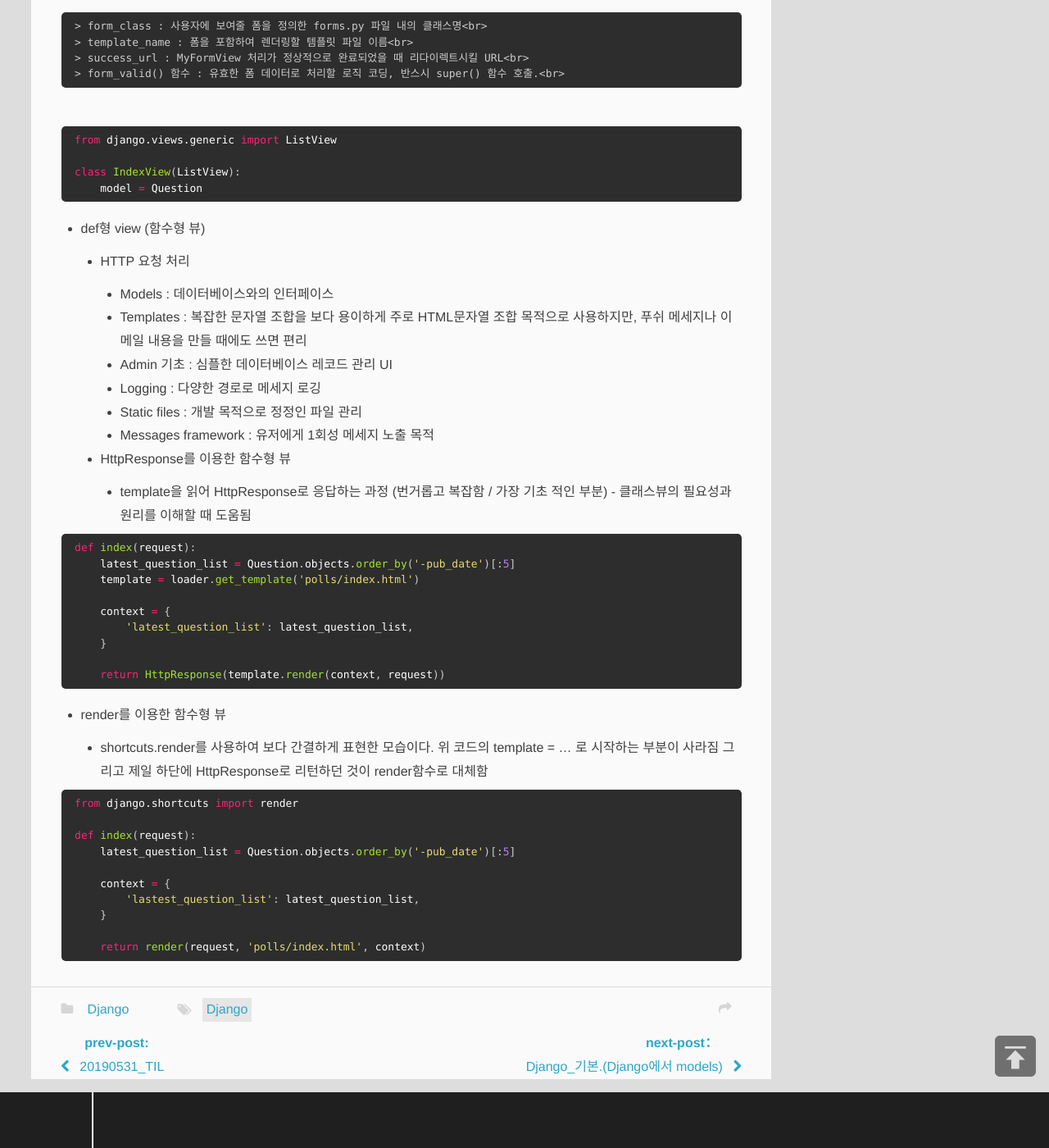
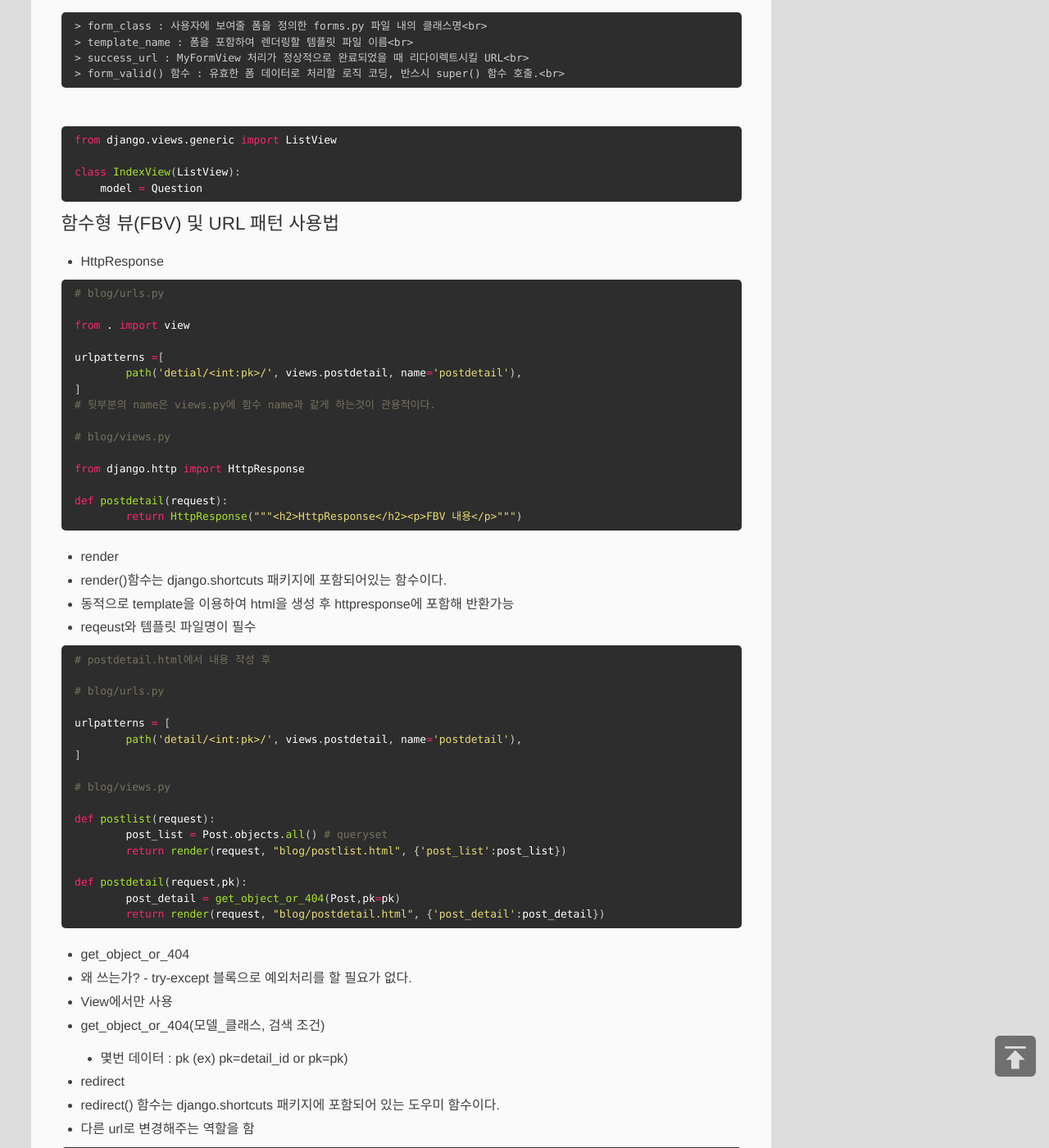
Before and after one commit to SeungHyeonTak/seunghyeontak.github.io, a Jekyll site: the page built from _posts/2019-06-01-Django_기본_(View의 2가지 내용).md, in a window 1280 px wide and 1400 px high, scrolled down 1051 px. Shown: the whole window at 82% size. Built offline with Jekyll 4.4.1, drawn with Linux system fonts in a browser that asks for light colours; some of the changed text lies outside the part shown.

Commit message:
FBV_edit_v.0.2

````diff
--- a/_posts/2019-06-01-Django_기본_(View의 2가지 내용).md
+++ b/_posts/2019-06-01-Django_기본_(View의 2가지 내용).md
@@ -57,42 +57,72 @@
     model = Question
 ```
 
-* def형 view (함수형 뷰)
-  - HTTP 요청 처리
-    - Models : 데이터베이스와의 인터페이스
-    - Templates : 복잡한 문자열 조합을 보다 용이하게 주로 HTML문자열 조합 목적으로 사용하지만, 푸쉬 메세지나 이메일 내용을 만들 때에도 쓰면 편리
-    - Admin 기초 : 심플한 데이터베이스 레코드 관리 UI
-    - Logging : 다양한 경로로 메세지 로깅
-    - Static files : 개발 목적으로 정정인 파일 관리
-    - Messages framework : 유저에게 1회성 메세지 노출 목적
+#### 함수형 뷰(FBV) 및 URL 패턴 사용법
 
-  - HttpResponse를 이용한 함수형 뷰
-    - template을 읽어 HttpResponse로 응답하는 과정 (번거롭고 복잡함 / 가장 기초 적인 부분) - 클래스뷰의 필요성과 원리를 이해할 때 도움됨
+* HttpResponse
 
 ```python
-def index(request):
-    latest_question_list = Question.objects.order_by('-pub_date')[:5]
-    template = loader.get_template('polls/index.html')
+# blog/urls.py
 
-    context = {
-        'latest_question_list': latest_question_list,
-    }
+from . import view
 
-    return HttpResponse(template.render(context, request))
+urlpatterns =[
+	path('detial/<int:pk>/', views.postdetail, name='postdetail'),
+]
+# 뒷부분의 name은 views.py에 함수 name과 같게 하는것이 관용적이다.
+
+# blog/views.py
+
+from django.http import HttpResponse
+
+def postdetail(request):
+	return HttpResponse("""<h2>HttpResponse</h2><p>FBV 내용</p>""")
 ```
 
- - render를 이용한 함수형 뷰
-   - shortcuts.render를 사용하여 보다 간결하게 표현한 모습이다. 위 코드의 template = ... 로 시작하는 부분이 사라짐 그리고 제일 하단에 HttpResponse로 리턴하던 것이 render함수로 대체함
+* render
+ * render()함수는 django.shortcuts 패키지에 포함되어있는 함수이다.
+ * 동적으로 template을 이용하여 html을 생성 후 httpresponse에 포함해 반환가능
+ * reqeust와 템플릿 파일명이 필수
 
 ```python
-from django.shortcuts import render
+# postdetail.html에서 내용 작성 후
 
-def index(request):
-    latest_question_list = Question.objects.order_by('-pub_date')[:5]
+# blog/urls.py
 
-    context = {
-        'lastest_question_list': latest_question_list,
-    }
+urlpatterns = [
+	path('detail/<int:pk>/', views.postdetail, name='postdetail'),
+]
 
-    return render(request, 'polls/index.html', context)
+# blog/views.py
+
+def postlist(request):
+	post_list = Post.objects.all() # queryset
+	return render(request, "blog/postlist.html", {'post_list':post_list})
+
+def postdetail(request,pk):
+	post_detail = get_object_or_404(Post,pk=pk)
+	return render(request, "blog/postdetail.html", {'post_detail':post_detail})
 ```
+
+* get_object_or_404
+ * 왜 쓰는가? - try-except 블록으로 예외처리를 할 필요가 없다.
+ * View에서만 사용
+ * get_object_or_404(모델_클래스, 검색 조건)
+   * 몇번 데이터 : pk (ex) pk=detail_id or pk=pk)
+
+* redirect
+ * redirect() 함수는 django.shortcuts 패키지에 포함되어 있는 도우미 함수이다.
+ * 다른 url로 변경해주는 역할을 함
+
+```python
+# blog/urls.py
+
+urlpatterns = [
+	path('detail/<int:pk>/',views.postdetail),
+]
+
+# blog/views.py
+
+def postdetail(request):
+	return redirect('/blog/create/')
+```
````
Also changed, not shown: _posts/2019-06-06-etc_BootStrap_theme 활용하기.md (+0 -120 lines).
